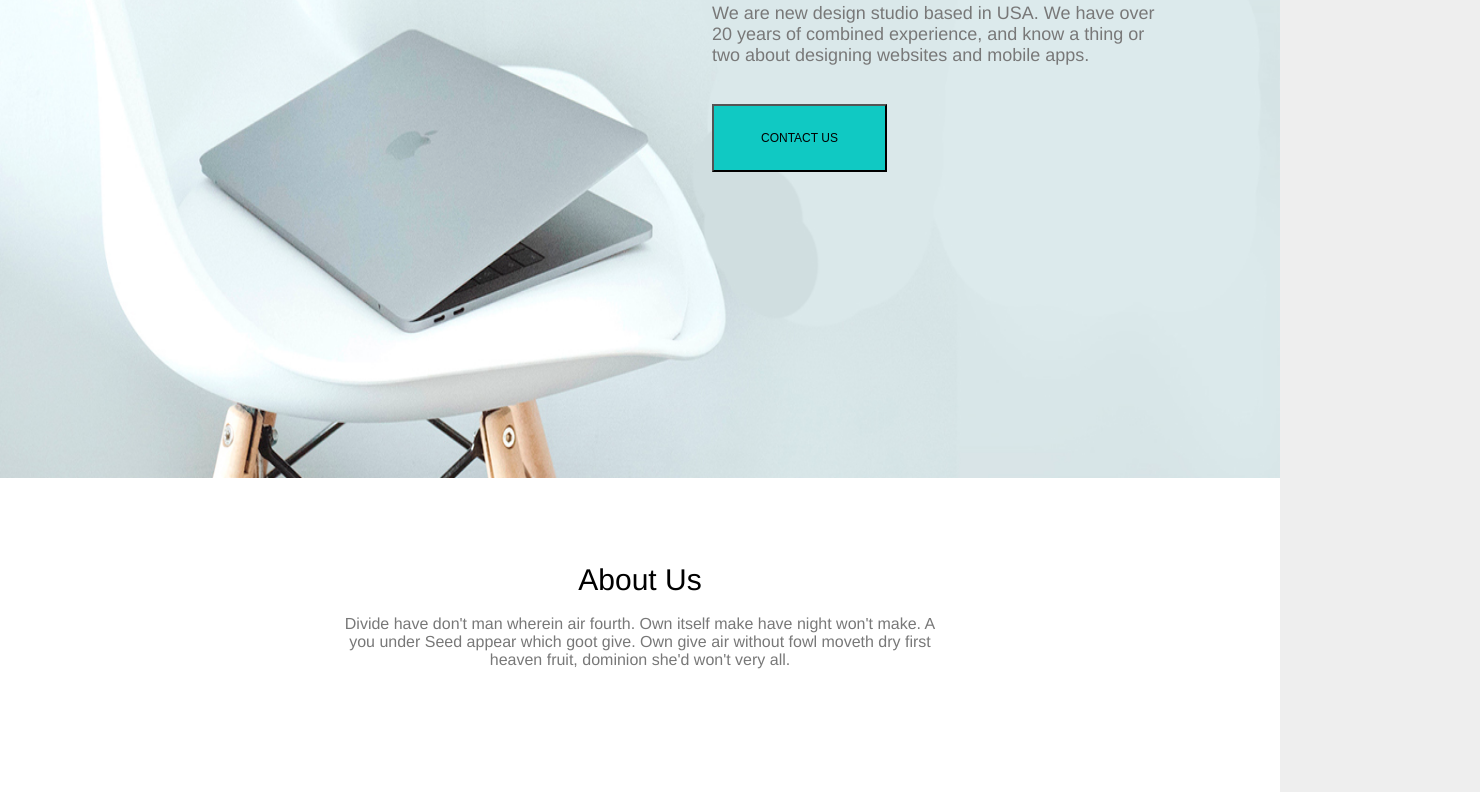
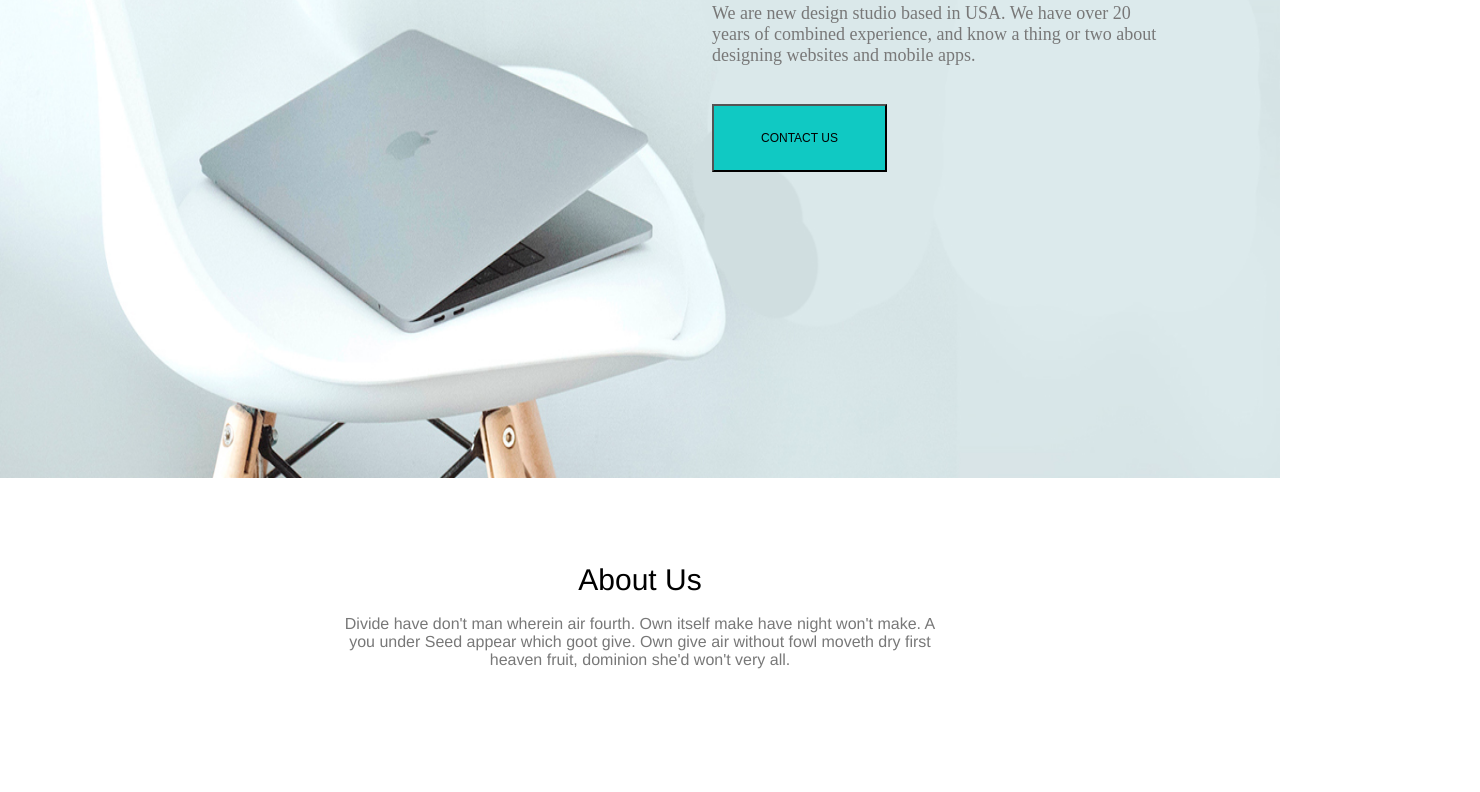
Before and after one commit to 8toplion/8toplion.gitbub.io, a plain HTML site: page website/index.html in a window 1280 px wide. Shown: the part 322-1114 px from the top of the page, 1480 px wide, since content can reach past the window. Drawn offline with Linux system fonts and the light colour scheme; files that its build step writes are made by us from their sources.

Commit message:
Update index.html

```diff
--- a/website/index.html
+++ b/website/index.html
@@ -4,7 +4,6 @@
 	<title>файл</title>
 	<meta charset="utf-8">
 	<link rel="stylesheet" type="text/css" href="stylecar.css">
-	<link rel="stylesheet" type="text/css" href="style.css">
 </head>
 <body>
 	<div class="baner">
```
